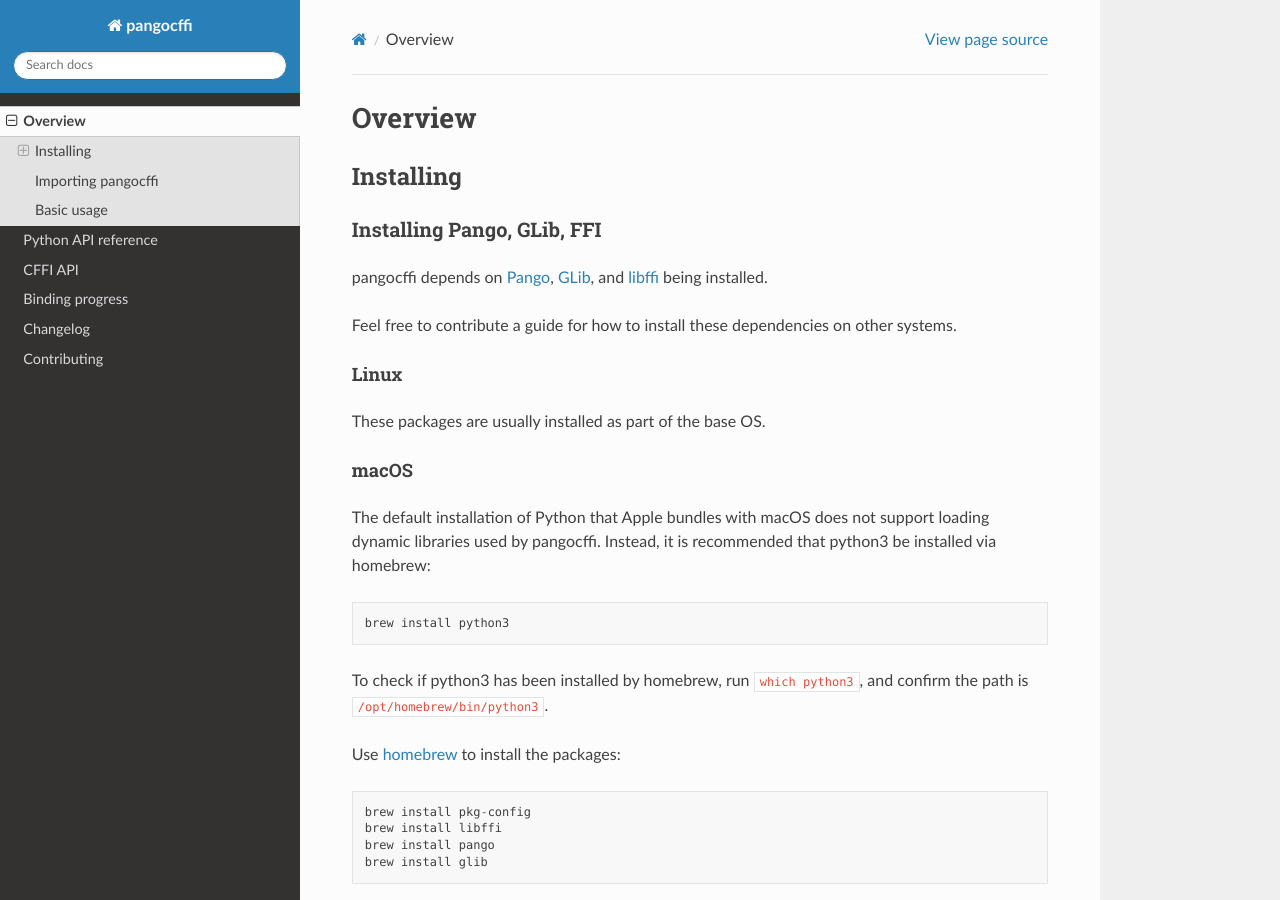
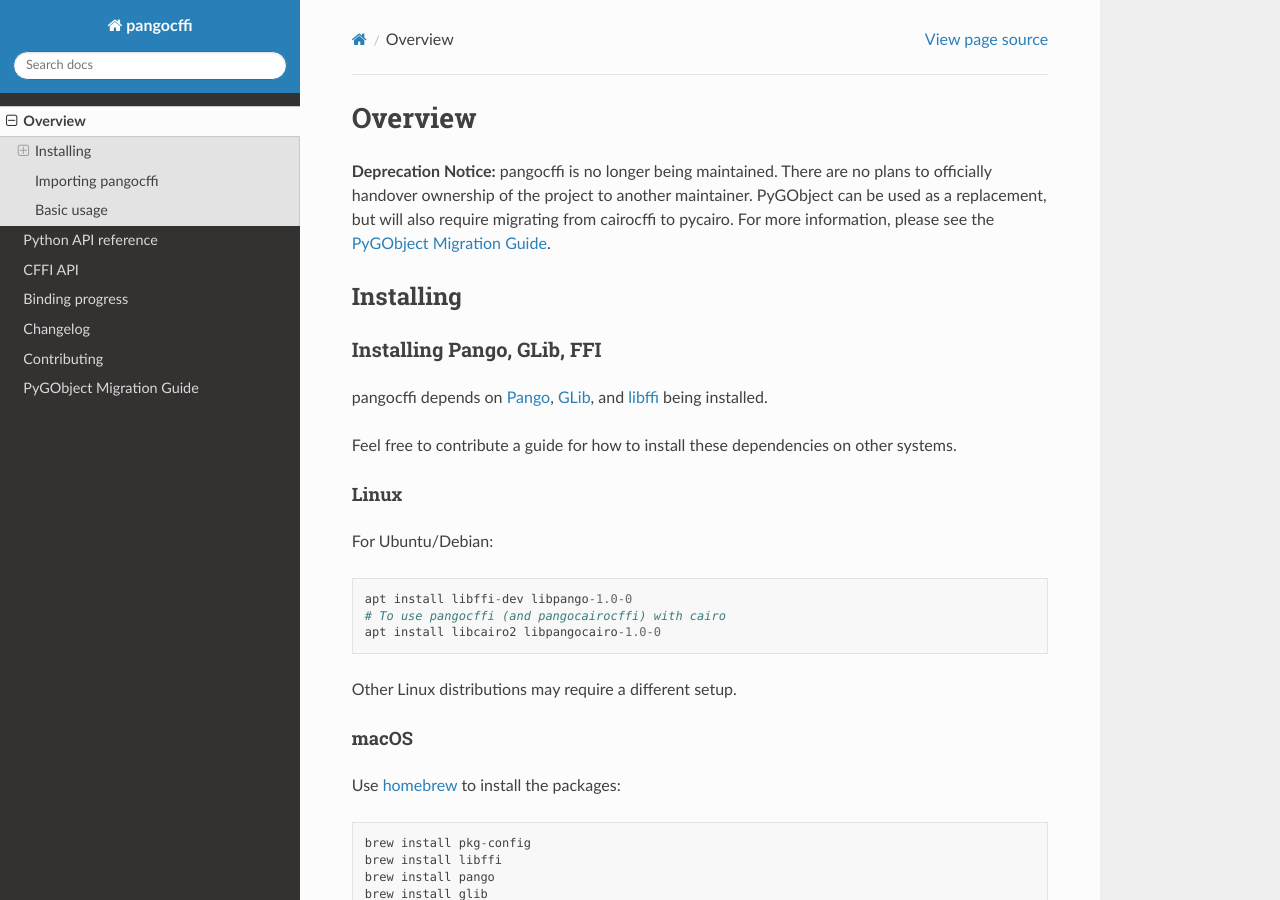
Before and after one commit to leifgehrmann/pangocffi, a Sphinx documentation site: the page built from docs/overview.rst, in a window 1280 px wide and 900 px high. Built offline with Sphinx 7.4.7 and the Read the Docs theme 3.1.0, drawn with Linux system fonts in a browser that asks for light colours; the version number could not be read and is left out.

Commit message:
Add deprecation notice and add migration guide (#66)

```diff
--- a/docs/overview.rst
+++ b/docs/overview.rst
@@ -1,5 +1,10 @@
 Overview
 ========
+
+**Deprecation Notice:** pangocffi is no longer being maintained.
+There are no plans to officially handover ownership of the project to another maintainer.
+PyGObject can be used as a replacement, but will also require migrating from cairocffi to pycairo.
+For more information, please see the :doc:`PyGObject Migration Guide <migration-guide>`.
 
 Installing
 ----------
@@ -19,17 +24,16 @@
 Linux
 ^^^^^
 
-These packages are usually installed as part of the base OS.
+For Ubuntu/Debian::
+
+    apt install libffi-dev libpango-1.0-0
+    # To use pangocffi (and pangocairocffi) with cairo
+    apt install libcairo2 libpangocairo-1.0-0
+
+Other Linux distributions may require a different setup.
 
 macOS
 ^^^^^
-
-The default installation of Python that Apple bundles with macOS does not support loading dynamic libraries used by pangocffi.
-Instead, it is recommended that python3 be installed via homebrew::
-
-    brew install python3
-
-To check if python3 has been installed by homebrew, run ``which python3``, and confirm the path is ``/opt/homebrew/bin/python3``.
 
 Use `homebrew`_ to install the packages::
 
@@ -38,13 +42,14 @@
     brew install pango
     brew install glib
 
+.. _homebrew: https://brew.sh
+
 Windows
 ^^^^^^^
 
 If you are using a 64-bit Python, you can use `this binary installer`_ to install GTK 3.
 Use ``python --version --version`` to check whether you're running 32-bit or 64-bit Python.
 
-.. _homebrew: https://brew.sh
 .. _`this binary installer`: https://github.com/tschoonj/GTK-for-Windows-Runtime-Environment-Installer
 
 Installing pangocffi
--- a/docs/pangocffi.rst
+++ b/docs/pangocffi.rst
@@ -1,5 +1,10 @@
 pangocffi
 =========
+
+**Deprecation Notice:** pangocffi is no longer being maintained.
+There are no plans to officially handover ownership of the project to another maintainer.
+PyGObject can be used as a replacement, but will also require migrating from cairocffi to pycairo.
+For more information, please see the :doc:`PyGObject Migration Guide <migration-guide>`.
 
 pangocffi is a `CFFI`_-based set of Python bindings for pango_.
 
@@ -33,3 +38,4 @@
     binding-progress
     changelog
     contributing
+    migration-guide
```
Also changed, not shown: docs/migration-guide.rst (added, +174 -0 lines).
